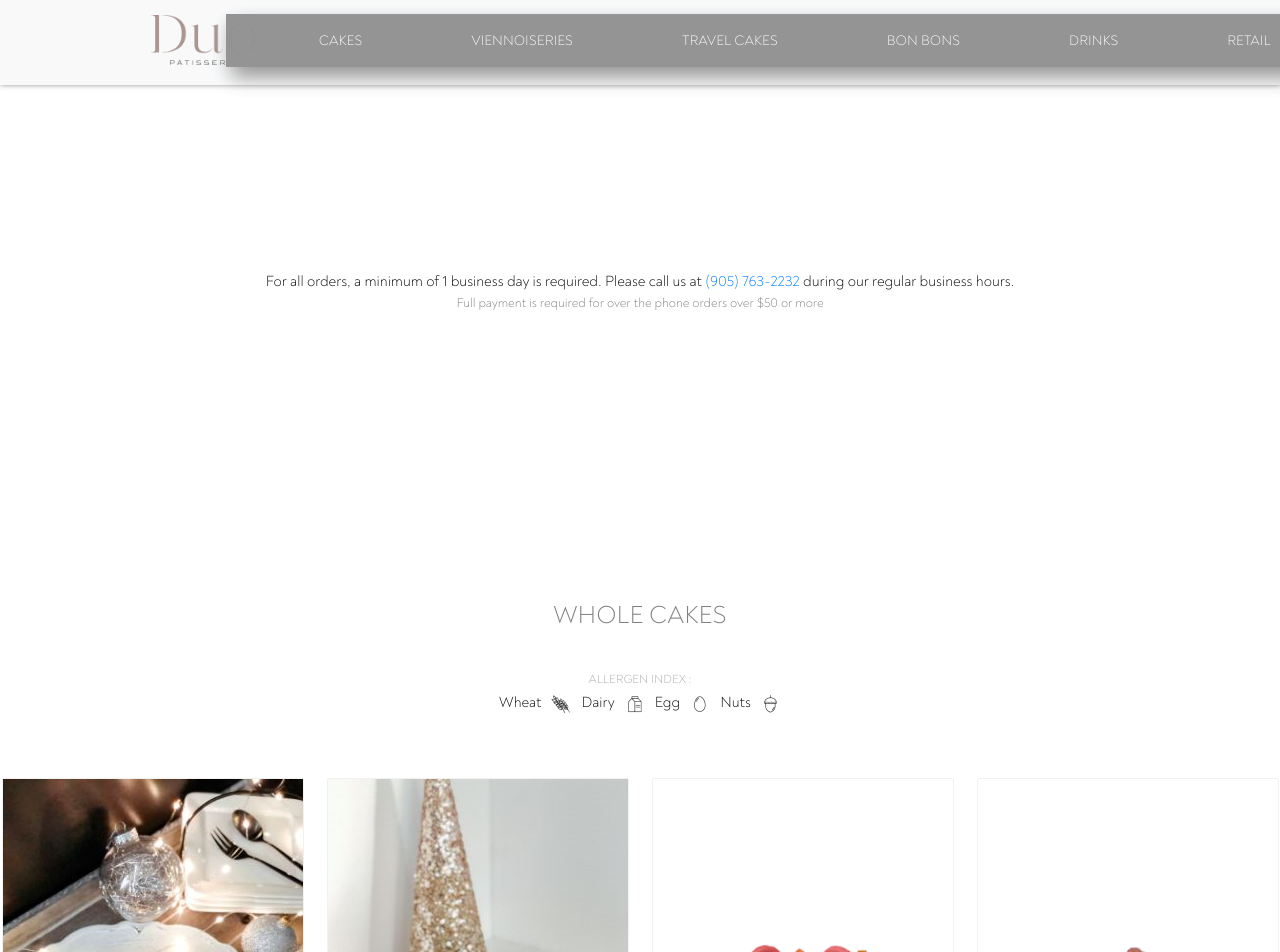
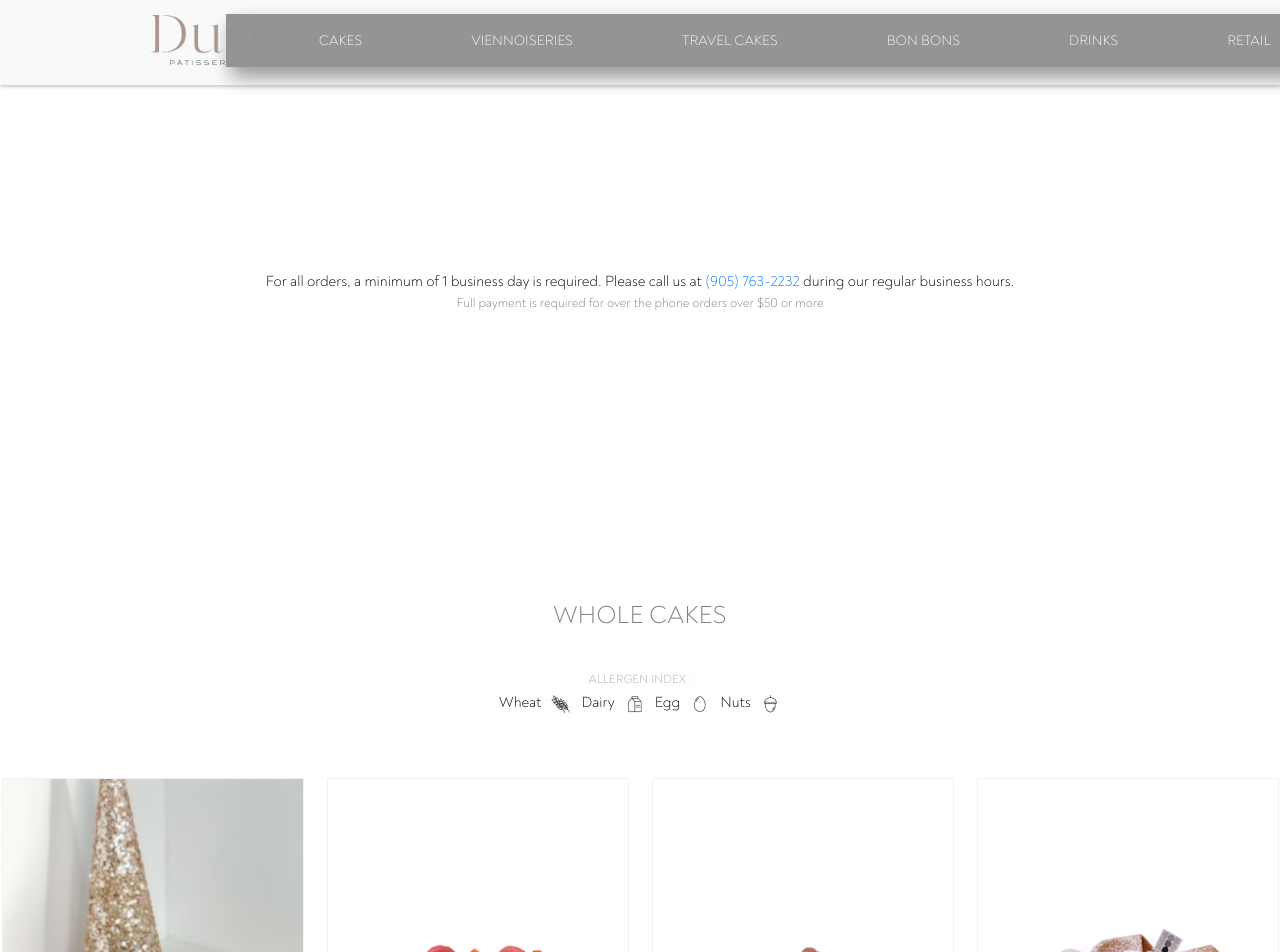
Before and after one commit to Tiffolin/duo, a React (Create React App) app: page /Whole in a window 1280 px wide. Shown: the top 952 px of the page. Built offline with nearby package versions, Linux system fonts and the light colour scheme; a web font is replaced by a local one.

Commit message:
removed Rouge

```diff
--- a/src/components/InnerComponents/Whole/index.js
+++ b/src/components/InnerComponents/Whole/index.js
@@ -19,7 +19,7 @@ import pistache from "./wholeImage/pistache.png";
 import fei from "./wholeImage/fei.png";
 // import xmas from "./wholeImage/xmas.png";
 import xmas2 from "./wholeImage/dor.png";
-import xmas3 from "./wholeImage/rouge.png";
+// import xmas3 from "./wholeImage/rouge.png";
 // import pavlova from "./wholeImage/pavlova.png";
 // allergens
 import dairy from "../Allergens/dairy.png";
@@ -36,28 +36,7 @@ function Whole() {
         <div id="whole" className=" row justify-content-md-center">
         <p className="pageTitle">WHOLE CAKES</p>
         <Allergens />
-                    <div className="cakeContainer">
-                <img src={xmas3} className="cakeImg img-fluid" alt="..."></img>
-                <div className="cakeHover row">
-                    <div className="productName">
-                        <p>Rouge </p>
-                        <p className="cakeSize">6 serving</p>
-                    </div>
-                    <div className="cakeDescription">
-                        <p>Earl Grey Mousse</p>
-                        <p>Rose Cheesecake</p>
-                        <p>Raspberry Gelée</p>
-                        <p>Almond Sponge Perfumed with Strawberry Soaking</p>
-                        <p>Raspberry Mousse</p>
-                    </div>
-                    <div className="allergy">
-                        <span> <img className="allergen col-2" src={wheat} alt="wheat"></img></span>
-                        <span> <img className="allergen col-2" src={dairy} alt="dairy"></img></span>
-                        <span> <img className="allergen col-2" src={egg} alt="egg"></img></span>
-                        <span> <img className="allergen col-2" src={nuts} alt="nuts"></img></span>
-                    </div>
-                </div>
-            </div>
+
                         <div className="cakeContainer">
                 <img src={xmas2} className="cakeImg img-fluid" alt="..."></img>
                 <div className="cakeHover row">
```
